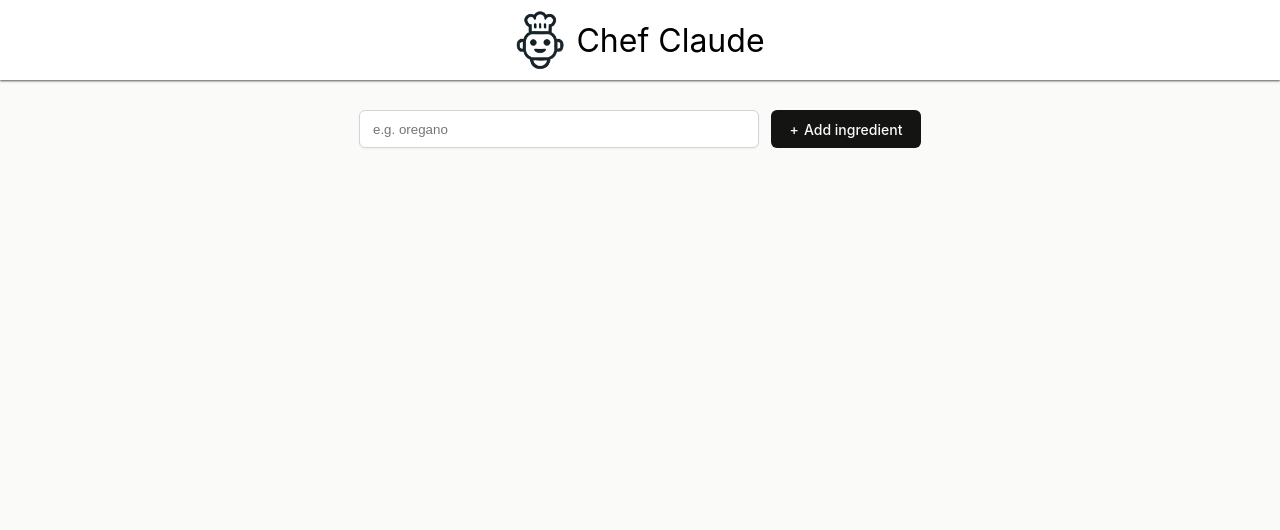
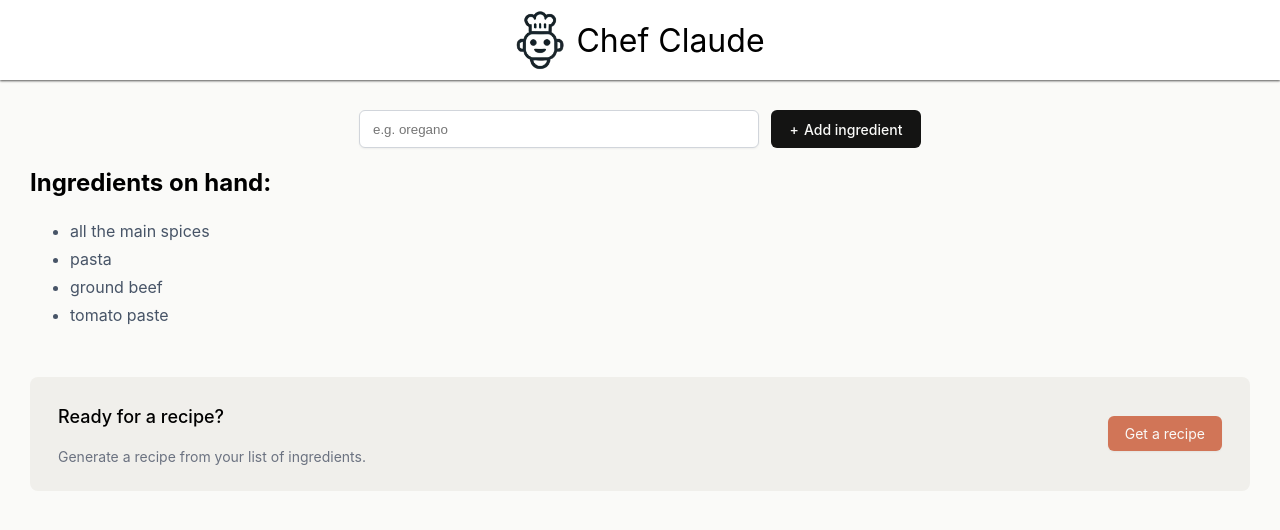
Before and after one commit to FHernandez08/chef-claude, a React (Vite) app in the folder chef-claude/: page / in a window 1280 px wide. Shown: the top 530 px of the page. Built offline with nearby package versions, Linux system fonts and the light colour scheme.

Commit message:
adding conditioning rendering to app

```diff
--- a/chef-claude/src/components/Main.jsx
+++ b/chef-claude/src/components/Main.jsx
@@ -1,32 +1,93 @@
+import React from "react"
+
 export default function Main() {
-  const ingredients = ["Chicken", "Oregano", "Tomatoes"];
 
-  const ingredientsListItems = ingredients.map((ingredient) => {
-    <li key={ingredient}>{ingredient}</li>;
-  });
+    const [ingredients, setIngredients] = React.useState(["all the main spices", "pasta", "ground beef", "tomato paste"])
 
-  function submitForm(event) {
-    event.preventDefault();
-    console.log("Form Submitted!");
-    const formData = new FormData(event.currentTarget);
-    const newIngredient = formData.get("ingredient");
-    ingredients.push(newIngredient);
-    console.log(ingredients);
+    const ingredientsListItems = ingredients.map(ingredient => (
+        <li key={ingredient}>{ingredient}</li>
+    ))
+
+    function addIngredient(formData) {
+        const newIngredient = formData.get("ingredient")
+        setIngredients(prevIngredients => [...prevIngredients, newIngredient])
+    }
+
+    /**
+     * Challenge:
+     * 1. Create a boolean state that, for now, will represent whether
+     *    we've gotten a recipe back from the "chef". Default to `false`.
+     *    Can call it `recipeShown`.
+     * 2. Grab the markup in recipeCode.md and paste it below. This will
+     *    be a placeholder for the content that will come back from the
+     *    chef once we set up that feature.
+     * 3. When the user clicks the "Get a recipe" button, flip the
+     *    `recipeShown` state to true.
+     * 4. Only display the recipe code content if `recipeShown` is true.
+     */
+
+    const [recipeShown, setRecipeShown] = React.useState(false);
+
+    const toggleResponse = () => {
+      setRecipeShown(!recipeShown)
     }
 
     return (
         <main>
-      <form onClick={submitForm} className="add-ingredient-form">
+            <form action={addIngredient} className="add-ingredient-form">
                 <input
-          aria-label="Add ingredient"
                     type="text"
                     placeholder="e.g. oregano"
+                    aria-label="Add ingredient"
                     name="ingredient"
                 />
                 <button>Add ingredient</button>
             </form>
+            {ingredients.length > 0 ? <section>
+                <h2>Ingredients on hand:</h2>
+                <ul className="ingredients-list" aria-live="polite">{ingredientsListItems}</ul>
+                {ingredients.length > 3 ? <div className="get-recipe-container">
+                    <div>
+                        <h3>Ready for a recipe?</h3>
+                        <p>Generate a recipe from your list of ingredients.</p>
+                    </div>
+                    <button onClick={toggleResponse}>Get a recipe</button>
+                </div> : null}
+            </section> : null}
 
-      <ul>{ingredientsListItems}</ul>
+
+            {recipeShown ? <section>
+                <h2>Chef Claude Recommends:</h2>
+                <article className="suggested-recipe-container" aria-live="polite">
+                    <p>Based on the ingredients you have available, I would recommend making a simple a delicious <strong>Beef Bolognese Pasta</strong>. Here is the recipe:</p>
+                    <h3>Beef Bolognese Pasta</h3>
+                    <strong>Ingredients:</strong>
+                    <ul>
+                        <li>1 lb. ground beef</li>
+                        <li>1 onion, diced</li>
+                        <li>3 cloves garlic, minced</li>
+                        <li>2 tablespoons tomato paste</li>
+                        <li>1 (28 oz) can crushed tomatoes</li>
+                        <li>1 cup beef broth</li>
+                        <li>1 teaspoon dried oregano</li>
+                        <li>1 teaspoon dried basil</li>
+                        <li>Salt and pepper to taste</li>
+                        <li>8 oz pasta of your choice (e.g., spaghetti, penne, or linguine)</li>
+                    </ul>
+                    <strong>Instructions:</strong>
+                    <ol>
+                        <li>Bring a large pot of salted water to a boil for the pasta.</li>
+                        <li>In a large skillet or Dutch oven, cook the ground beef over medium-high heat, breaking it up with a wooden spoon, until browned and cooked through, about 5-7 minutes.</li>
+                        <li>Add the diced onion and minced garlic to the skillet and cook for 2-3 minutes, until the onion is translucent.</li>
+                        <li>Stir in the tomato paste and cook for 1 minute.</li>
+                        <li>Add the crushed tomatoes, beef broth, oregano, and basil. Season with salt and pepper to taste.</li>
+                        <li>Reduce the heat to low and let the sauce simmer for 15-20 minutes, stirring occasionally, to allow the flavors to meld.</li>
+                        <li>While the sauce is simmering, cook the pasta according to the package instructions. Drain the pasta and return it to the pot.</li>
+                        <li>Add the Bolognese sauce to the cooked pasta and toss to combine.</li>
+                        <li>Serve hot, garnished with additional fresh basil or grated Parmesan cheese if desired.</li>
+                    </ol>
+                </article>
+              </section> : null}
         </main>
-  );
+    )
 }
--- a/chef-claude/src/index.css
+++ b/chef-claude/src/index.css
@@ -43,7 +43,7 @@
 
 .add-ingredient-form > input {
     border-radius: 6px;
-  border: 1px solid #d1d5d8;
+    border: 1px solid #D1D5DB;
     padding: 9px 13px;
     box-shadow: 0px 1px 2px 0px rgba(0, 0, 0, 0.05);
     flex-grow: 1;
@@ -56,7 +56,7 @@
     border-radius: 6px;
     border: none;
     background-color: #141413;
-  color: #fafaf8;
+    color: #FAFAF8;
     width: 150px;
     font-size: 0.875rem;
     font-weight: 500;
@@ -66,3 +66,56 @@
     content: "+";
     margin-right: 5px;
 }
+
+ul.ingredients-list {
+    margin-bottom: 48px;
+}
+
+ul.ingredients-list > li {
+    color: #475467;
+    line-height: 28px;
+}
+
+.get-recipe-container {
+    display: flex;
+    justify-content: space-between;
+    align-items: center;
+    border-radius: 8px;
+    background: #F0EFEB;
+    padding: 10px 28px;
+}
+
+.get-recipe-container h3 {
+    font-size: 1.125rem;
+    font-weight: 500;
+    line-height: 24px;
+}
+
+.get-recipe-container p {
+    color: #6B7280;
+    font-size: 0.875rem;
+    line-height: 20px;
+}
+
+.get-recipe-container button {
+    border: none;
+    border-radius: 6px;
+    background: #D17557;
+    box-shadow: 0px 1px 2px 0px rgba(0, 0, 0, 0.05);
+    color: #FAFAF8;
+    padding: 9px 17px;
+    font-family: Inter, sans-serif;
+    font-size: 0.875rem;
+    cursor: pointer;
+}
+
+.suggested-recipe-container {
+    color: #475467;
+    line-height: 28px;
+    font-size: 1.125rem;
+    font-weight: 400;
+}
+
+.suggested-recipe-container ul li, .suggested-recipe-container ol li {
+    margin-bottom: 8px;
+}
```
Also changed, not shown: chef-claude/src/recipeCode.md (added, +32 -0 lines). Lines whose indentation alone changed are shown as unchanged.
